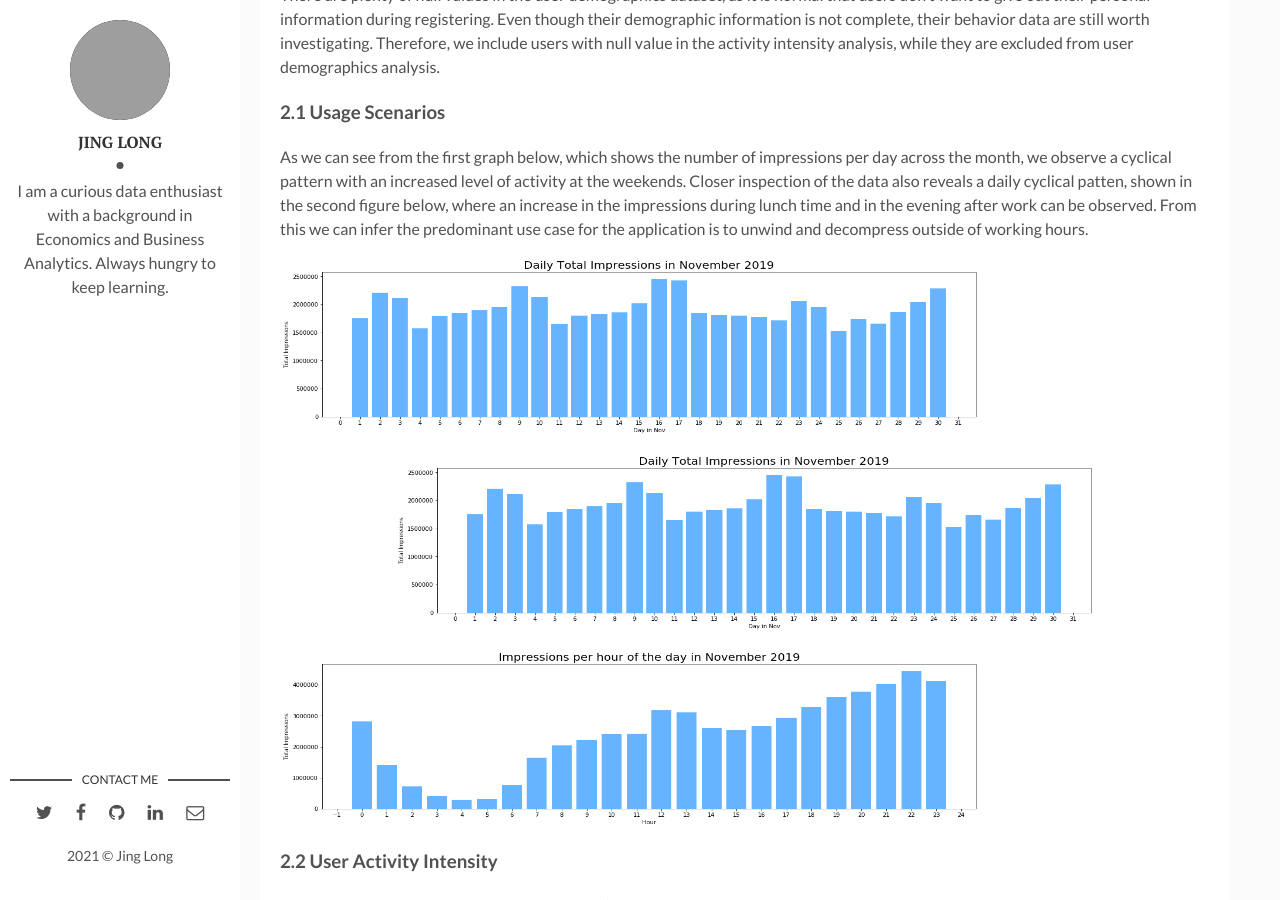
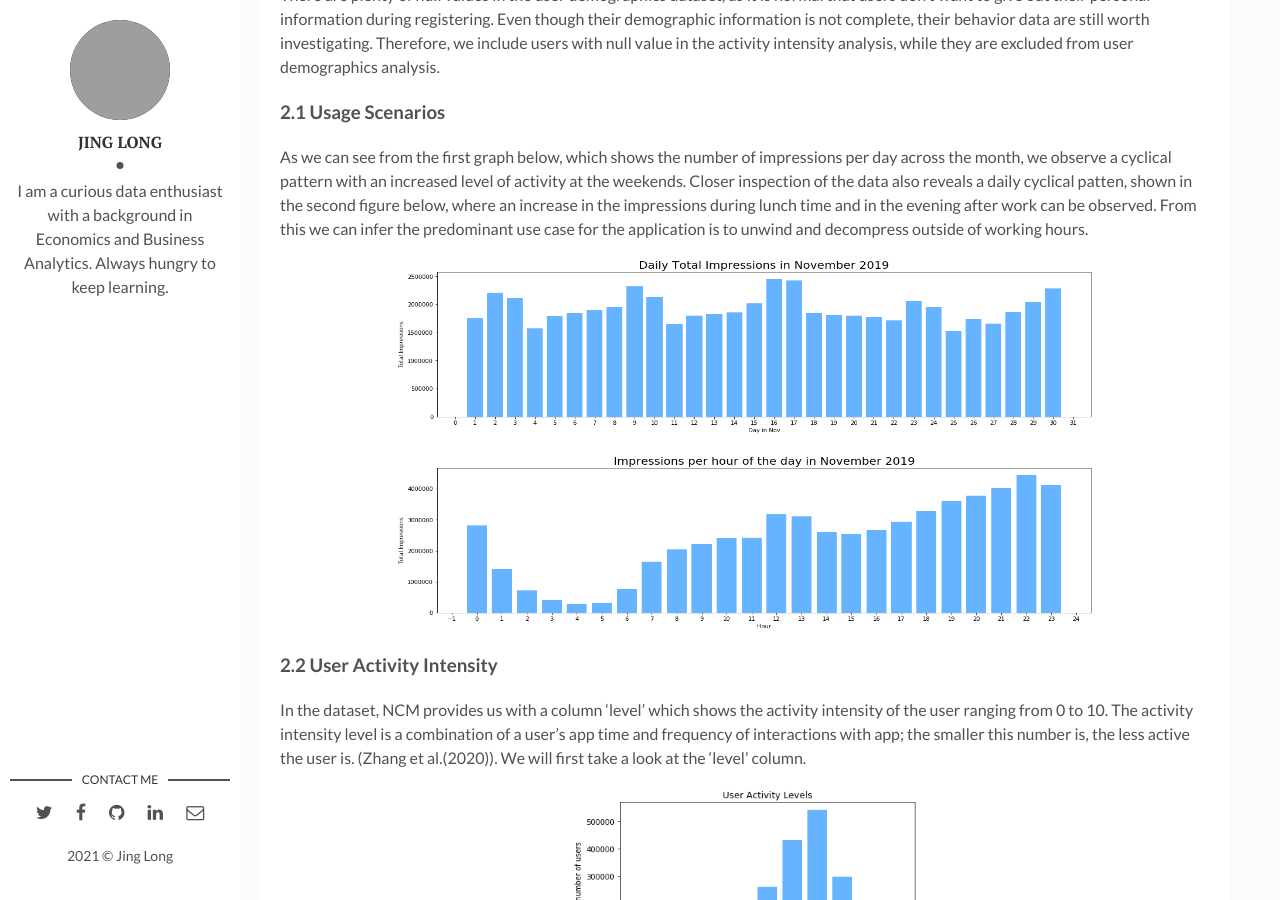
Before and after one commit to jing042323/jing-long, a Jekyll site: the page built from _posts/2021-09-15-NCM.markdown, in a window 1280 px wide and 900 px high, scrolled down 2350 px. Built offline with Jekyll 4.4.1, drawn with Linux system fonts in a browser that asks for light colours; comment, search, counter and statistics services are not loaded; grey boxes are pictures that could not be loaded.

Commit message:
update figs

```diff
--- a/_posts/2021-09-15-NCM.markdown
+++ b/_posts/2021-09-15-NCM.markdown
@@ -60,27 +60,34 @@ There are plenty of null values in the user demographics dataset, as it is norma
 
 As we can see from the first graph below, which shows the number of impressions per day across the month, we observe a cyclical pattern with an increased level of activity at the weekends. Closer inspection of the data also reveals a daily cyclical patten, shown in the second figure below, where an increase in the impressions during lunch time and in the evening after work can be observed. From this we can infer the predominant use case for the application is to unwind and decompress outside of working hours.
 
-
-![impression month]({{site.baseurl}}/assets/img/NCM/2_1_impr_month.png){:height="180px" width="700px"}
 <p align="center">
 <img src="{{site.baseurl}}/assets/img/NCM/2_1_impr_month.png" height="180" width="700" />
 </p>
-![impression day]({{site.baseurl}}/assets/img/NCM/2_1_impr_day.png){:height="180px" width="700px"}
+<p align="center">
+<img src="{{site.baseurl}}/assets/img/NCM/2_1_impr_day.png" height="180" width="700" />
+</p>
+
 
 
 ### 2.2 User Activity Intensity
 
 In the dataset, NCM provides us with a column 'level' which shows the activity intensity of the user ranging from 0 to 10. The activity intensity level is a combination of a user’s app time and frequency of interactions with app; the smaller this number is, the less active the user is. (Zhang et al.(2020)). We will first take a look at the 'level' column.
 
-![level distribution]({{site.baseurl}}/assets/img/NCM/2_2_level.png){:height="200px" width="350px"}
+<p align="center">
+<img src="{{site.baseurl}}/assets/img/NCM/2_2_level.png" height="200" width="350" />
+</p>
 
 The above figure shows the distribution of the activity intensity level among the user base. The majority of users are with level 6 and 7 and more than 64% of users are with level over 6. We then take a closer look at the user behavior in each level.
 
-![top 10 user]({{site.baseurl}}/assets/img/NCM/2_2_top10user.png){:height="210px" width="650px"}
+<p align="center">
+<img src="{{site.baseurl}}/assets/img/NCM/2_2_top10user.png" height="210" width="650" />
+</p>
 
 We can clearly see that a higher activity intensity level doesn't guarantee an actual active behavior, as the average number of clicks is decreasing from level 5 to 10 and reaching the lowest value at level 10. And when we look at the Top 10 most active users, their activity intensity level ranges from 1 to 9. Therefore, we don't think the activity intensity level in the dataset is a good indicator for classifying active and inactive users, instead, we assign an new activity level marker to each user based on their clicks in November 2019. **We use the percentage of cards a user clicked on from the total number of impressions they were exposed to during the month, also known as the click-through rate (CTR), as a proxy of the click probability on recommended cards. And we define that users with less than average click probability (around 2.338%) are classified as 'inactive'.**
 
-![user distribution]({{site.baseurl}}/assets/img/NCM/2_2_active_inactive.png){:height="220px" width="700px"}
+<p align="center">
+<img src="{{site.baseurl}}/assets/img/NCM/2_2_active_inactive.png" height="220" width="700" />
+</p>
 
 The classes are imbalanced, with only nearly 20% of users satisfying the 2.338% threshold, as defined above. And closer observation of the click through rates shows a near exponential decay with only about 18% of users having a click probability of over 20%.
 
@@ -94,7 +101,9 @@ We have some user demographic information, including province, age and gender. I
 
 We combine our NCM data with the provincial GDP of China in 2019(from [Statista](https://www.statista.com/statistics/278557/gdp-of-china-by-region/)) to find out more about the geographic influence.
 
-![location]({{site.baseurl}}/assets/img/NCM/2_3_location.png){:height="250px" width="800px"}
+<p align="center">
+<img src="{{site.baseurl}}/assets/img/NCM/2_3_location.png" height="250" width="800" />
+</p>
 
 The average active rate among provinces is about 18% and nearly half of the provinces are with an active rate above the average level. Provinces like Beijing, Shanghai, Guangdong are with lower active rate and provinces with higher active rate includes Xinjiang, Tibet, Qinghai, etc. The above box plot shows that provinces with lower active rate have generally higher level of GDP. The average GDP in provinces with lower and higher active rate are 4245.6525 and 2549.045 respectively.
 
@@ -108,17 +117,23 @@ The youngest user is 11 years old, the mean and median are 21 and 22 years old r
 
 Among the youngest active and inactive users (12-16 years), girls are a majority, though that changes with the age of 17 onwards, where users are predominantly male. Among female users, younger users are more likely to become active, since average age of active female users is smaller than that of inactive female users. No big age difference between active and inactive male cohorts.
 
-![gender]({{site.baseurl}}/assets/img/NCM/2_3_gender.png){:height="230px" width="700px"}
-
-![age]({{site.baseurl}}/assets/img/NCM/2_3_age.png){:height="210px" width="700px"}
-
-![gender and age]({{site.baseurl}}/assets/img/NCM/2_3_gender_age.png){:height="250px" width="700px"}
+<p align="center">
+<img src="{{site.baseurl}}/assets/img/NCM/2_3_gender.png" height="230" width="700" />
+</p>
+<p align="center">
+<img src="{{site.baseurl}}/assets/img/NCM/2_3_age.png" height="210" width="700" />
+</p>
+<p align="center">
+<img src="{{site.baseurl}}/assets/img/NCM/2_3_gender_age.png" height="250" width="700" />
+</p>
 
 ### 2.4 User Behavior and Preferences
 
 - #### Tenure
 Having developed an understanding the demographic features of active and inactive users, we then seek to better understand the impact of tenure, defined as the length of their contract, on their level of engagement.
 
-![tenure]({{site.baseurl}}/assets/img/NCM/2_4_tenure.png){:height="600px" width="500px"}
+<p align="center">
+<img src="{{site.baseurl}}/assets/img/NCM/2_4_tenure.png" height="650" width="500" />
+</p>
 
 We observe that, on average, the CTR of longtime users(more than 6 months since users' first registration) is about 21% lower than that of the new users(less than 6 months since users' first registration). And a more detailed analysis shows that the average CTR for active users first peak at small registered months(smaller than 10 months), then decreases with the increase of registered months, and finally revert to a high level at large registered months(more than 60 months). Oppositely, for inactive users, the average CTR faces a upward trend along with the increase of registered months. There are many potential motivations driving these changes in behavior. One possible reason can be that people experiment with the platform and then lose their interest due to the poor user experience. If NCM could improve the ability of its algorithms to generate and display fresh content or exploration enabaling users to discover alternative materials, users were more likely to become long-term users as those highly engaged users with over 60 months of tenure and contribute more active behaviors. Moreover, we can find that new users are either very active users or very inactive users, which brings NCM a big challenge of how to attract and retain new users quickly.
```
